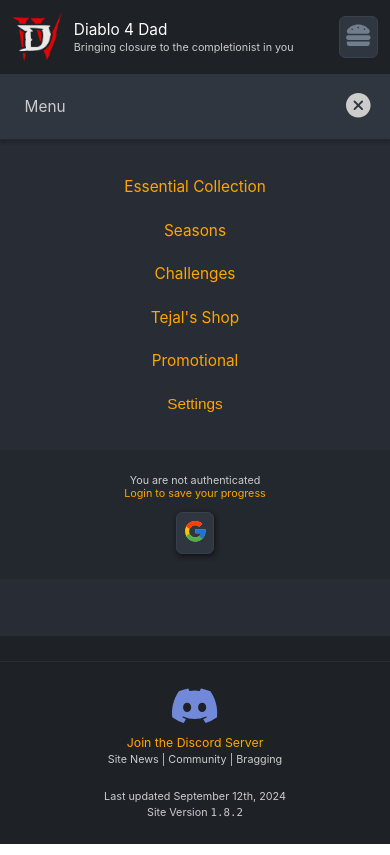
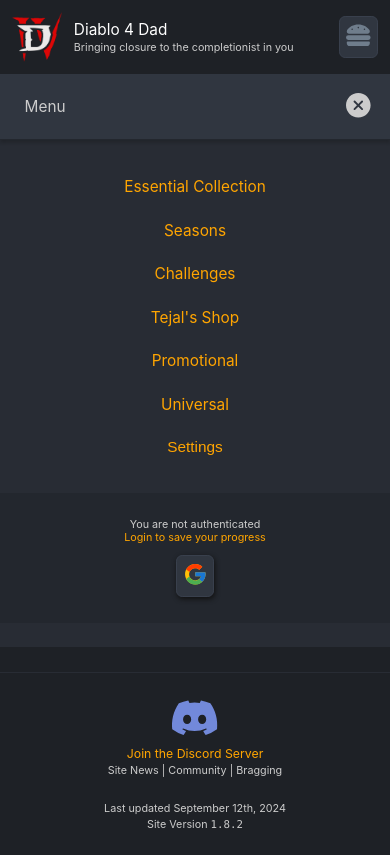
Before and after one commit to diablo4dad/webapp, a React (Create React App) app: page / in a window 390 px wide. Both pictures are taken after a click on the button 358 px from the left and 35 px from the top of the page. Built offline with nearby package versions, Linux system fonts and the light colour scheme; no server answers.

Commit message:
Add universal collection to mobile menu

```diff
--- a/src/MobileMenu.tsx
+++ b/src/MobileMenu.tsx
@@ -5,7 +5,7 @@ import React from "react";
 import { ContentType, MasterGroup } from "./common";
 import { Link } from "react-router-dom";
 import { generateUrl } from "./routes/CollectionLog";
-import {DadUser} from "./auth/type";
+import { DadUser } from "./auth/type";
 
 type Props = {
   onNavigate: (place: ContentType, group?: MasterGroup) => void;
@@ -52,6 +52,13 @@ function MobileMenu({ onNavigate, onAuth, currentUser, onLogout }: Props) {
       >
         Promotional
       </Link>
+      <Link
+        className={styles.MobileMenuLink}
+        to={generateUrl(MasterGroup.UNIVERSAL)}
+        onClick={() => onNavigate(ContentType.LEDGER)}
+      >
+        Universal
+      </Link>
       <button
         className={styles.MobileMenuLink}
         onClick={() => onNavigate(ContentType.CONFIG)}
```
